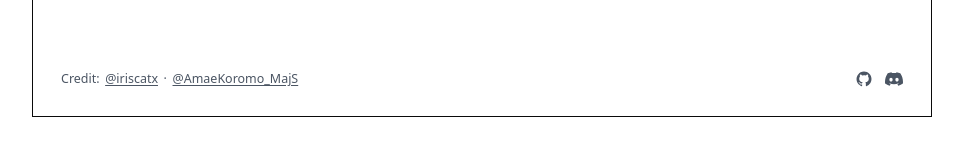
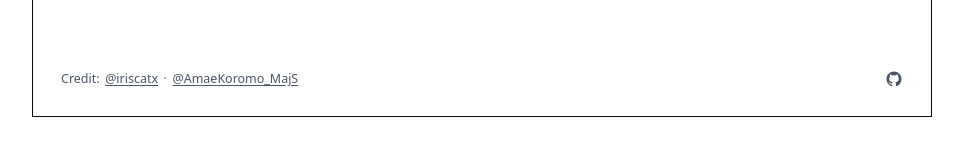
Before and after one commit to 4n3u/MajsoulGraph, a React (Vite) app in the folder client/: page /graph in a window 1280 px wide. Shown: the part 365-520 px from the top of the page, without its empty margins (158-1121 px from the left). Built offline with nearby package versions, Linux system fonts and the light colour scheme.

Commit message:
chore: remove discord icon from tool credits

```diff
--- a/client/src/components/ToolCredit.tsx
+++ b/client/src/components/ToolCredit.tsx
@@ -15,14 +15,6 @@ function GithubIcon() {
         clipRule="evenodd"
         d="M12 2C6.477 2 2 6.484 2 12.017c0 4.425 2.865 8.18 6.839 9.504.5.092.682-.217.682-.483 0-.237-.008-.868-.013-1.703-2.782.605-3.369-1.343-3.369-1.343-.454-1.158-1.11-1.466-1.11-1.466-.908-.62.069-.608.069-.608 1.003.07 1.53 1.032 1.53 1.032.892 1.53 2.341 1.088 2.91.832.092-.647.35-1.088.636-1.338-2.22-.253-4.555-1.113-4.555-4.951 0-1.093.39-1.988 1.029-2.688-.103-.253-.446-1.272.098-2.65 0 0 .84-.27 2.75 1.026A9.564 9.564 0 0112 6.844c.85.004 1.705.115 2.504.337 1.909-1.296 2.747-1.027 2.747-1.027.546 1.379.202 2.398.1 2.651.64.7 1.028 1.595 1.028 2.688 0 3.848-2.339 4.695-4.566 4.943.359.309.678.92.678 1.855 0 1.338-.012 2.419-.012 2.747 0 .268.18.58.688.482A10.019 10.019 0 0022 12.017C22 6.484 17.522 2 12 2z"
       />
-    </svg>
-  );
-}
-
-function DiscordIcon() {
-  return (
-    <svg viewBox="0 0 24 24" width="18" height="18" fill="currentColor" aria-hidden="true">
-      <path d="M20.317 4.37a19.791 19.791 0 0 0-4.885-1.515.074.074 0 0 0-.079.037c-.21.375-.444.864-.608 1.25a18.27 18.27 0 0 0-5.487 0 12.64 12.64 0 0 0-.617-1.25.077.077 0 0 0-.079-.037A19.736 19.736 0 0 0 3.677 4.37a.07.07 0 0 0-.032.027C.533 9.046-.32 13.58.099 18.057a.082.082 0 0 0 .031.057 19.9 19.9 0 0 0 5.993 3.03.078.078 0 0 0 .084-.028c.462-.63.874-1.295 1.226-1.994.021-.041.001-.09-.041-.106a13.107 13.107 0 0 1-1.872-.892.077.077 0 0 1-.008-.128 10.2 10.2 0 0 0 .372-.292.074.074 0 0 1 .077-.01c3.929 1.793 8.18 1.793 12.061 0a.074.074 0 0 1 .078.01c.12.098.246.198.373.292a.077.077 0 0 1-.006.127 12.299 12.299 0 0 1-1.873.894.077.077 0 0 0-.041.107c.36.698.772 1.362 1.225 1.993a.076.076 0 0 0 .084.028 19.839 19.839 0 0 0 6.002-3.03.077.077 0 0 0 .032-.054c.5-5.177-.838-9.674-3.549-13.66a.061.061 0 0 0-.031-.028zM8.02 15.33c-1.183 0-2.157-1.085-2.157-2.419 0-1.333.956-2.419 2.157-2.419 1.21 0 2.176 1.096 2.157 2.42 0 1.333-.956 2.418-2.157 2.418zm7.975 0c-1.183 0-2.157-1.085-2.157-2.419 0-1.333.955-2.419 2.157-2.419 1.21 0 2.176 1.096 2.157 2.42 0 1.333-.946 2.418-2.157 2.418z" />
     </svg>
   );
 }
@@ -56,16 +48,6 @@ export function ToolCredit({ links = [] }: ToolCreditProps) {
         >
           <GithubIcon />
         </a>
-        <a
-          href="https://discordapp.com/users/245702966085025802"
-          target="_blank"
-          rel="noreferrer"
-          className="tool-social-link"
-          aria-label="Discord 프로필"
-          title="Discord 프로필"
-        >
-          <DiscordIcon />
-        </a>
       </div>
     </footer>
   );
```
